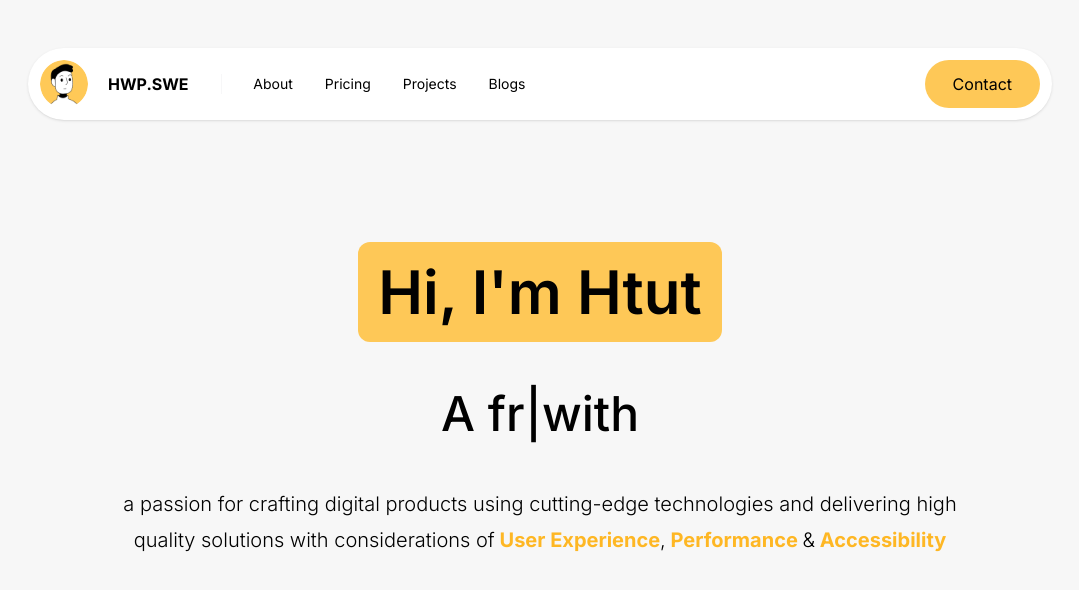
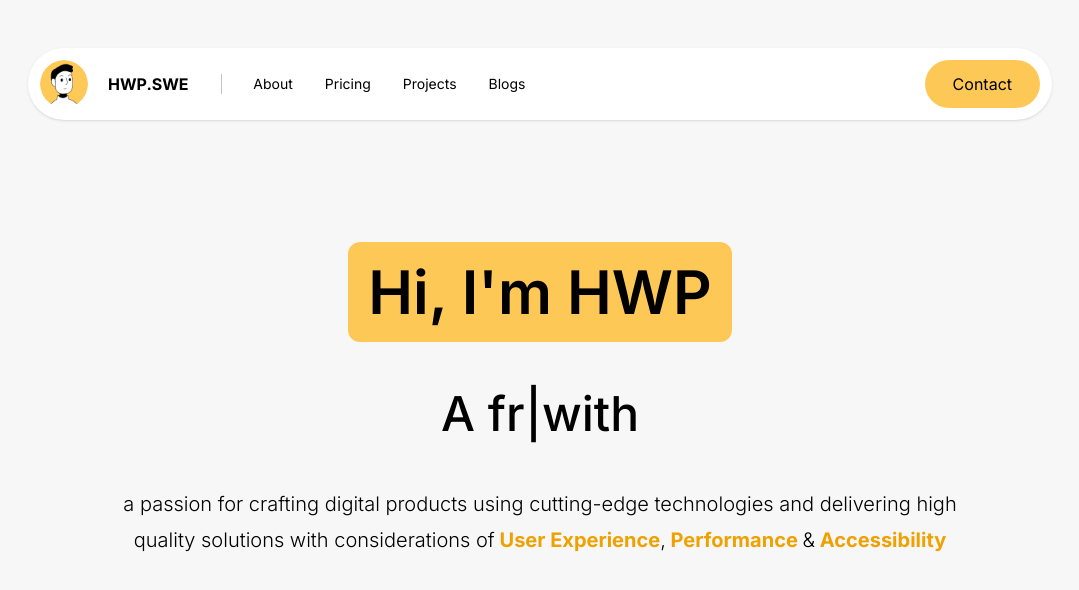
Before and after one commit to htutwaiphyoe/portfolio, a Next.js app: page / in a window 1280 px wide. Shown: the top 590 px of the page, without its empty margins (100-1179 px from the left). Built offline with nearby package versions, Linux system fonts and the light colour scheme.

Commit message:
feat: gray color

```diff
--- a/app/page.tsx
+++ b/app/page.tsx
@@ -7,7 +7,7 @@ function HomePage() {
     <main className="bg-gray-lightest">
       <section className="h-screen flex flex-col space-y-12 items-center justify-center">
         <h1 className="bg-primary text-black p-5 rounded-xl text-6xl font-semibold">
-          {"Hi, I'm Htut"}
+          {"Hi, I'm HWP"}
         </h1>
         <h2 className="text-5xl font-medium">
           A{" "}
@@ -28,9 +28,12 @@ function HomePage() {
           a passion for crafting digital products using cutting-edge
           technologies and delivering high quality solutions with considerations
           of
-          <span className="font-bold text-primary-dark"> User Experience</span>,
-          <span className="font-bold text-primary-dark"> Performance </span>&
-          <span className="font-bold text-primary-dark"> Accessibility </span>
+          <span className="font-bold text-primary-darker">
+            {" "}
+            User Experience
+          </span>
+          ,<span className="font-bold text-primary-darker"> Performance </span>&
+          <span className="font-bold text-primary-darker"> Accessibility </span>
         </p>
       </section>
     </main>
--- a/components/Navigation/index.tsx
+++ b/components/Navigation/index.tsx
@@ -15,7 +15,7 @@ function Navigation() {
         </div>
         <h3 className="font-bold">HWP.SWE</h3>
       </div>
-      <div className="w-[1px] h-5 bg-gray-dark" />
+      <div className="w-[1px] h-5 bg-gray" />
       <nav className="flex justify-between items-center w-full">
         <ul className="flex items-center space-x-8">
           <li className="text-sm">About</li>
--- a/tailwind.config.ts
+++ b/tailwind.config.ts
@@ -17,9 +17,10 @@ const config: Config = {
       white: "#ffffff",
       black: "#010101",
       gray: {
-        lightest: "#f7f7f7",
-        dark: "#f7f7f8",
-        DEFAULT: "#ebebeb",
+        lightest: "#f7f7f8",
+        light: "#e6e6e6",
+        dark: "#787878",
+        DEFAULT: "#c4c4c4",
       },
     },
   },
```
